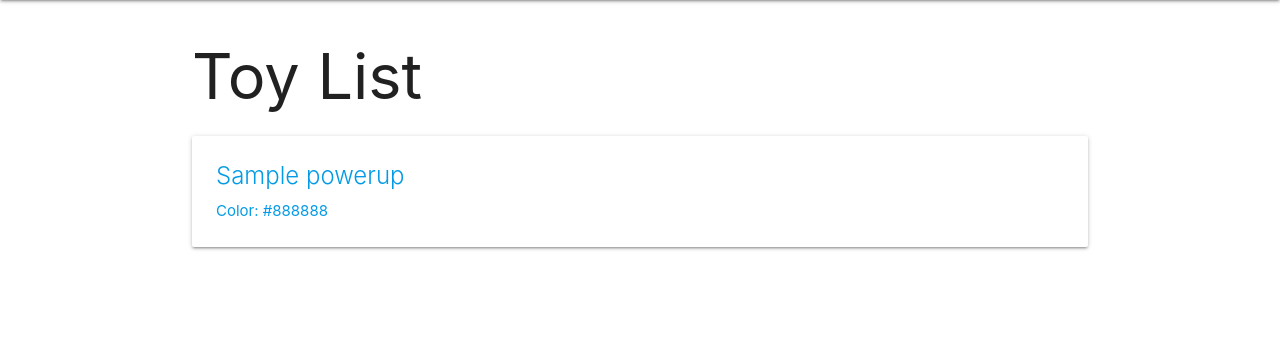
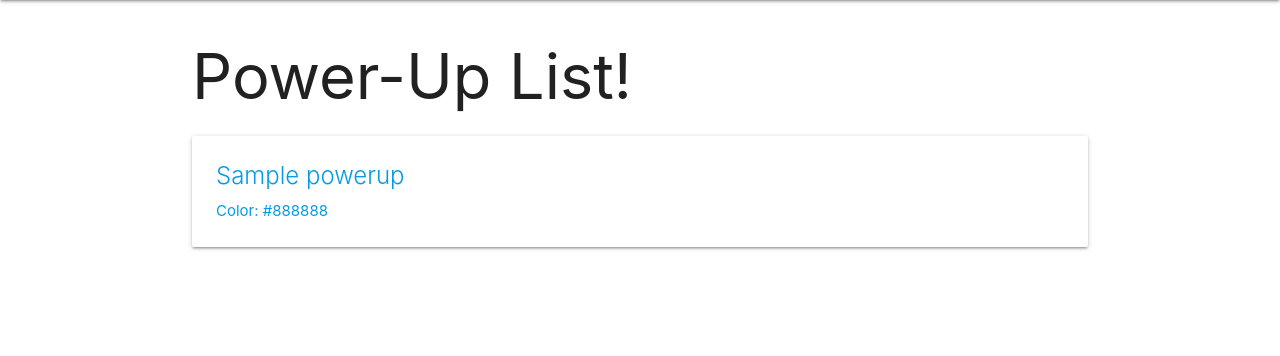
Before and after one commit to neil-mell489/monster-collector-1, a Django app: page /powerups/ in a window 1280 px wide. Shown: the part 64-420 px from the top of the page. Run offline with Django 4.2, Linux system fonts and the light colour scheme; a user stored in the database is signed in; tables that the repository leaves empty hold one stand-in row (values such as "Sample post").

Commit message:
working server again- models and templates updated. Nearly finished

```diff
--- a/monstercollector_app/templates/monstercollector_app/powerup_list.html
+++ b/monstercollector_app/templates/monstercollector_app/powerup_list.html
@@ -1,7 +1,7 @@
 {% extends 'monsters/base.html' %}
 {% block content %}
 
-<h1>Toy List</h1>
+<h1>Power-Up List!</h1>
 
 {% for powerup in powerup_list %}
   <a href="{% url 'powerups_detail' powerup.id %}">
--- a/monstercollector_project/settings.py
+++ b/monstercollector_project/settings.py
@@ -123,6 +123,10 @@ USE_TZ = True
 
 STATIC_URL = 'static/'
 
+# LOGIN AND LOGOUT REDIRECTS
+LOGIN_REDIRECT_URL="/monsters/"
+LOGOUT_REDIRECT_URL="/"
+
 # Default primary key field type
 # https://docs.djangoproject.com/en/4.2/ref/settings/#default-auto-field
 
--- a/monstercollector_project/urls.py
+++ b/monstercollector_project/urls.py
@@ -20,4 +20,5 @@ from django.urls import path, include
 urlpatterns = [
     path('', include('monstercollector_app.urls')),
     path('admin/', admin.site.urls),
+    path('accounts/', include('django.contrib.auth.urls')),
 ]
```
Also changed, not shown: monstercollector_app/migrations/0002_powerup_monster_user_alter_monster_lore_photo_battle_and_more.py (added).
